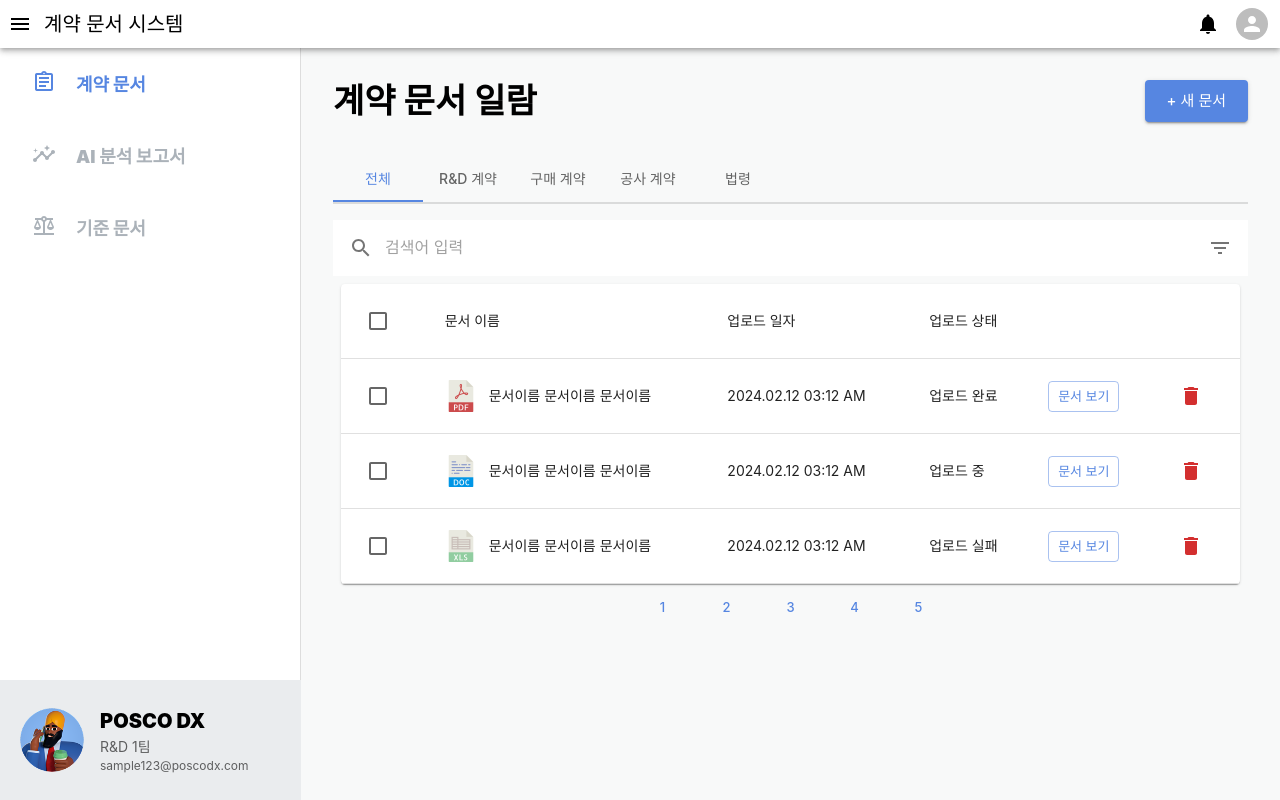
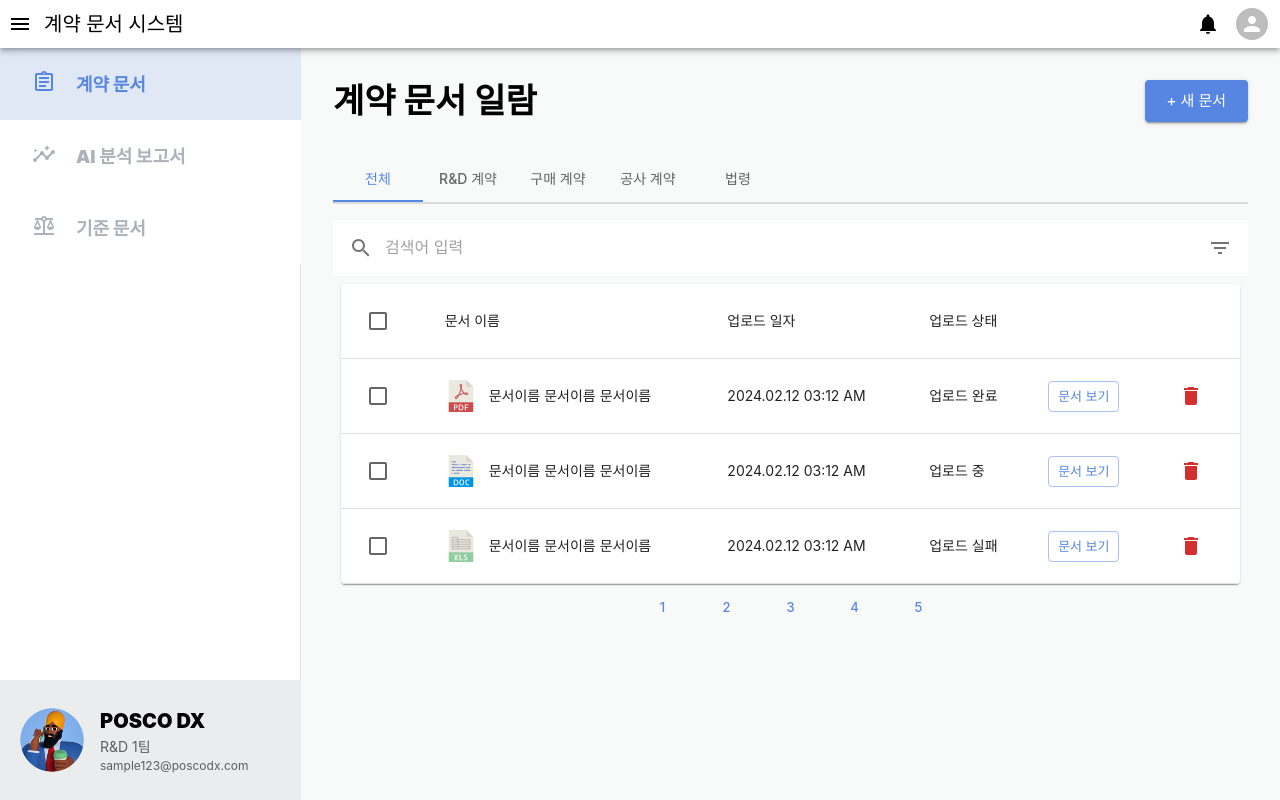
Before and after one commit to Rising-Star-DX/contract-ai-partner-frontend, a React (Create React App) app in the folder contract-ai-partner/: page / in a window 1280 px wide. Built offline with nearby package versions, Linux system fonts and the light colour scheme; a web font is replaced by a local one.

Commit message:
💄 hover, selected 색상 변경

```diff
--- a/contract-ai-partner/src/components/NavigationMenuItem.js
+++ b/contract-ai-partner/src/components/NavigationMenuItem.js
@@ -27,8 +27,9 @@ function NavigationMenuItem({icon, label, onClick, active}) {
 				px: 8,
 				cursor: "pointer",
 				"&:hover": {
-					backgroundColor: "#ECECEC",
+					backgroundColor: "#E0E8F6",
 				},
+				bgcolor: active ? "#E0E8F6" : "#FFFFFF",
 			}}
 		>
 			<Box sx={{mr: 5}}>{iconElement}</Box>
```
